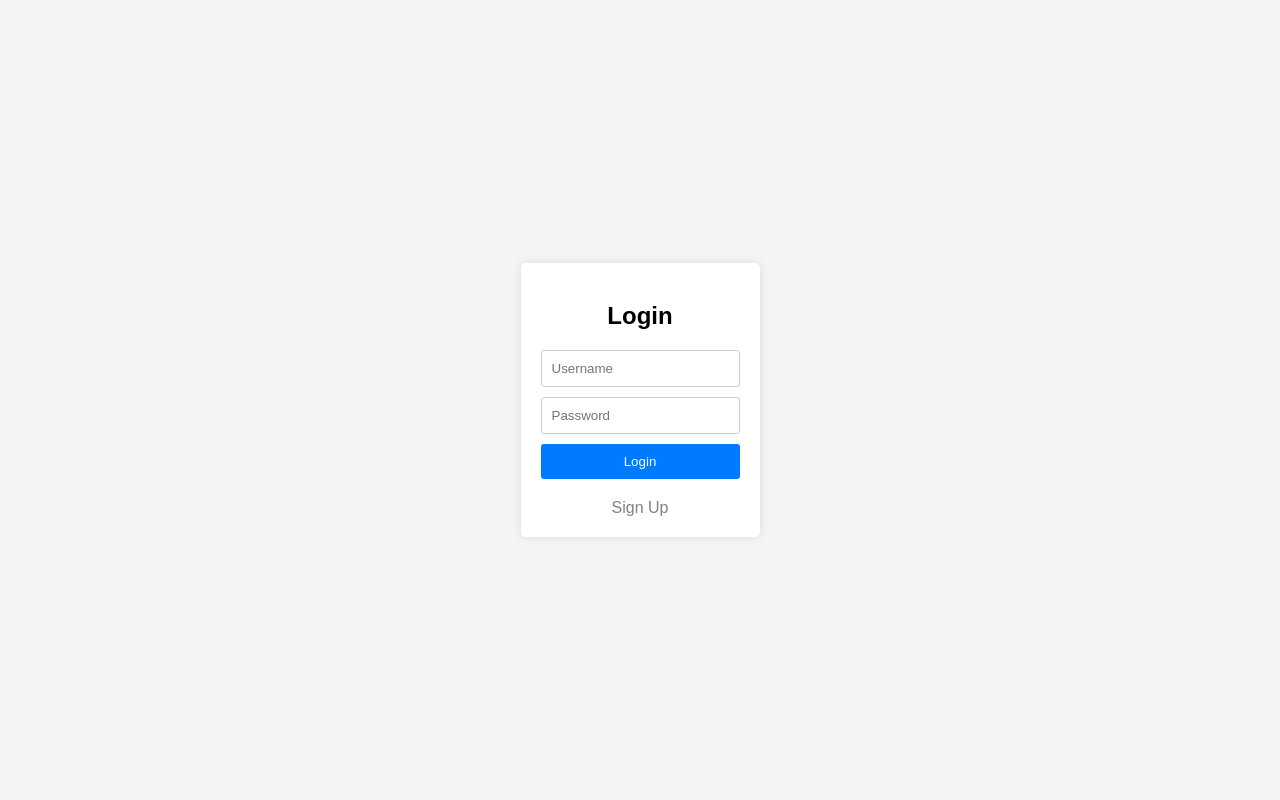
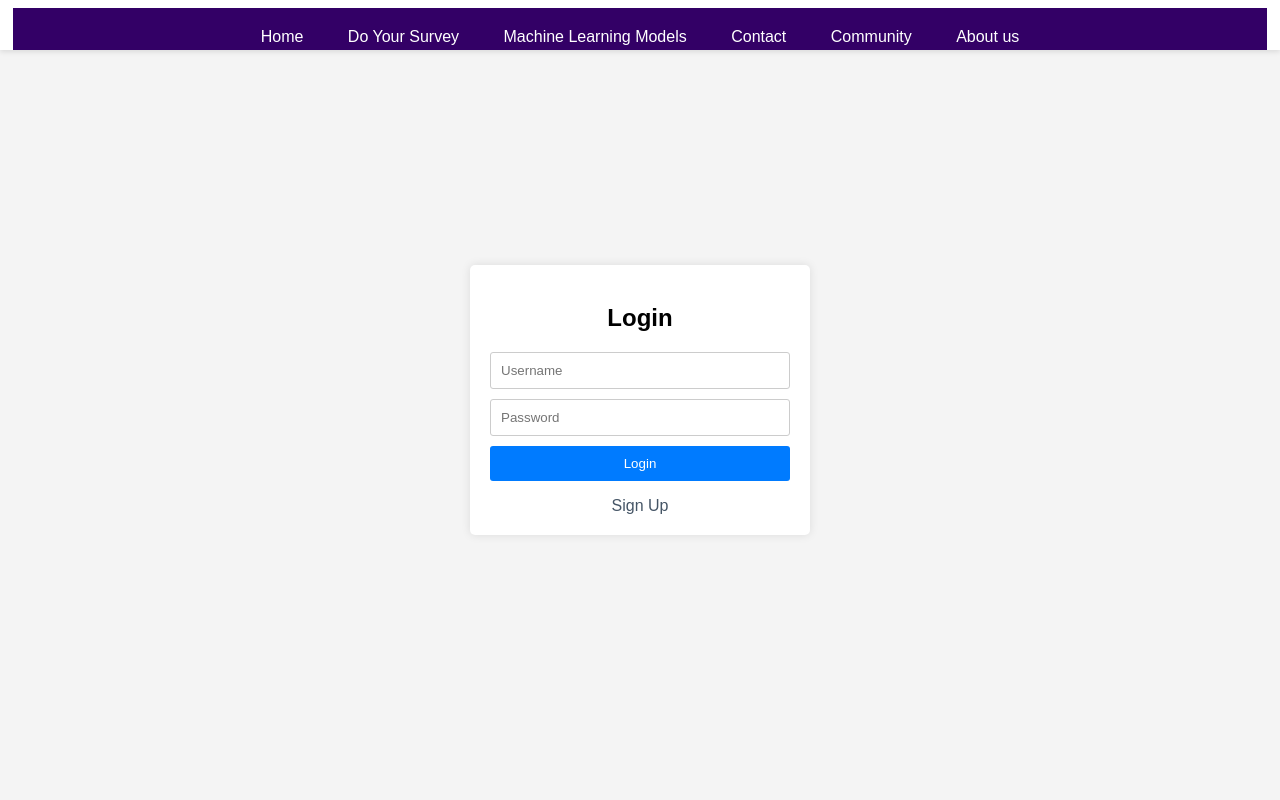
Before and after one commit to jiucai233/Data_web_project, a Python web app: template templates/login.html in a window 1280 px wide. Run offline with Jinja, Linux system fonts and the light colour scheme; the template is opened without the code that fills it, so the values that code supplies are empty.

Commit message:
login and sign up finish

```diff
--- a/templates/login.html
+++ b/templates/login.html
@@ -7,14 +7,16 @@
     <link rel="stylesheet" href="sourse\login_signup.css">
 </head>
 <body>
+    <iframe id="navigation" src="navigation_bar.html" frameborder="0" scrolling="no"></iframe>
     <div class="login-container">
         <h2>Login</h2>
-        <form class="login-form" action="" method="post">
+        <form class="login-form" action="your_login_script.php" method="post">
             <input type="text" name="username" placeholder="Username" required>
             <input type="password" name="password" placeholder="Password" required>
             <input type="submit" value="Login">
         </form>
-        <a href="signup.html" id="signup">Sign Up</a>
+        <p></p>
+        <a href="signup.html" class="register-link">Sign Up</a>
     </div>
 </body>
 </html>
--- a/templates/sourse/login_signup.css
+++ b/templates/sourse/login_signup.css
@@ -4,15 +4,29 @@ body {
     margin: 0;
     padding: 0;
     display: flex;
+    flex-direction: column;
+    align-items: center;
     justify-content: center;
-    align-items: center;
     height: 100vh;
 }
+#navigation {
+    position: fixed;
+    top: 0;
+    left: 0;
+    width: 100%;
+    height: 50px;
+    background-color: #fff;
+    box-shadow: 0 2px 5px rgba(0, 0, 0, 0.1);
+    z-index: 1000;
+    margin:0;
+}
 .login-container {
+    padding: 20px;
     background-color: #fff;
-    padding: 20px;
     border-radius: 5px;
     box-shadow: 0 0 10px rgba(0, 0, 0, 0.1);
+    width: 300px;
+    text-align: center;
 }
 .login-container h2 {
     margin-bottom: 20px;
@@ -22,9 +36,9 @@ body {
     display: flex;
     flex-direction: column;
 }
+.login-form input[type="confirm_password"],
 .login-form input[type="text"],
-.login-form input[type="password"],
-.login-form input[type="confirm_password"] {
+.login-form input[type="password"] {
     padding: 10px;
     margin-bottom: 10px;
     border: 1px solid #ccc;
@@ -42,10 +56,13 @@ body {
 .login-form input[type="submit"]:hover {
     background-color: #0056b3;
 }
-#signup {
-    color: gray;
-    display: block;
-    text-align: center;
+.register-link {
     margin-top: 20px;
+    margin-bottom:20px;
     text-decoration: none;
+    color: #455566;
+    cursor: pointer;
 }
+.register-link:hover {
+    color: #374553;
+}
```
Also changed, not shown: templates/signup.html (+7 -5 lines).
